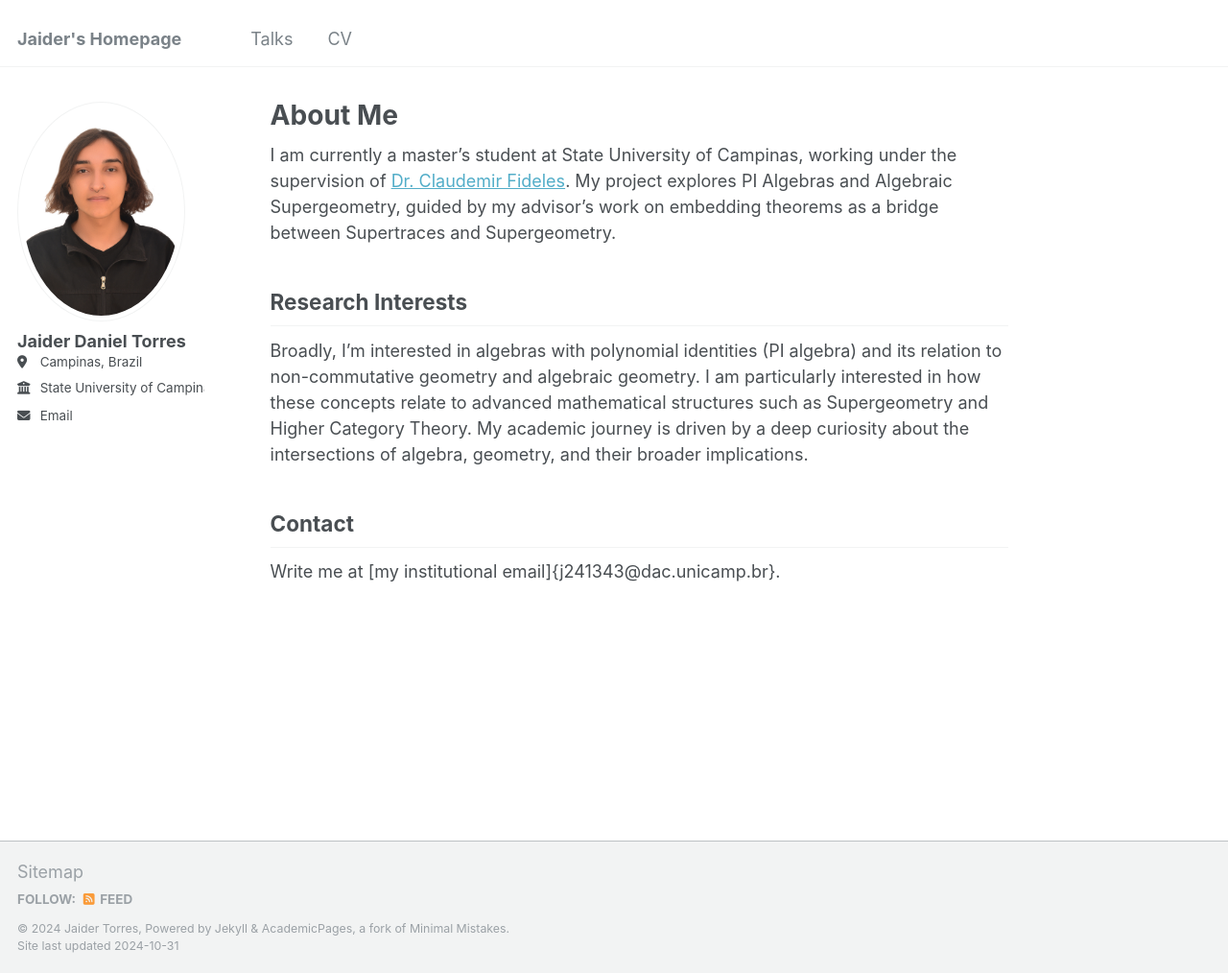
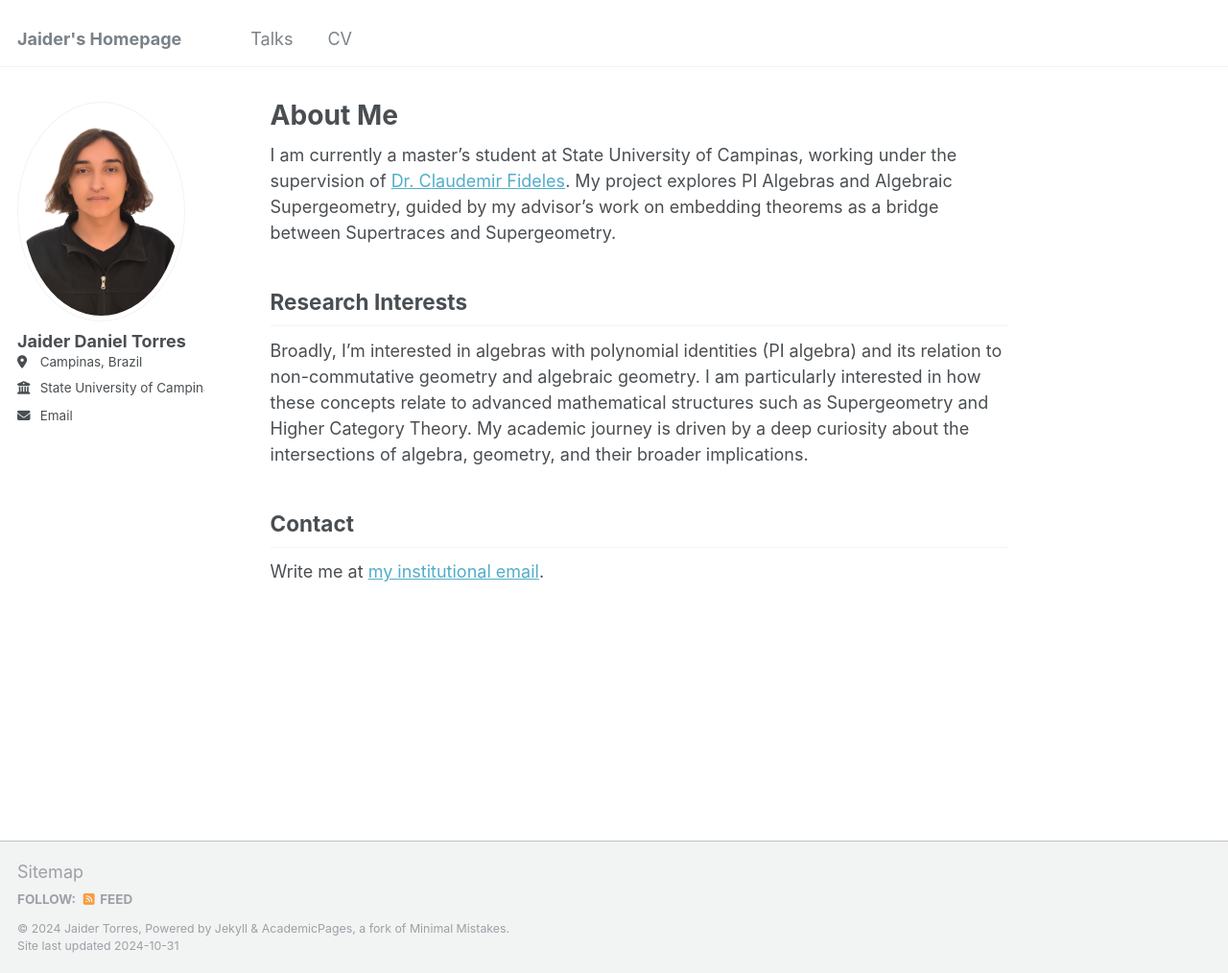
Before and after one commit to jaider-torres/jaider-torres.github.io, a Jekyll site: the page built from _pages/about.md, in a window 1280 px wide and 1014 px high. Shown: the whole window at 96% size. Built offline with Jekyll 4.4.1, drawn with Linux system fonts in a browser that asks for light colours.

Commit message:
Update about.md

```diff
--- a/_pages/about.md
+++ b/_pages/about.md
@@ -15,4 +15,4 @@ Broadly, I'm interested in algebras with polynomial identities (PI algebra) and
 
 Contact
 ------
-Write me at [my institutional email]{j241343@dac.unicamp.br}.
+Write me at [my institutional email](j241343@dac.unicamp.br).
```
